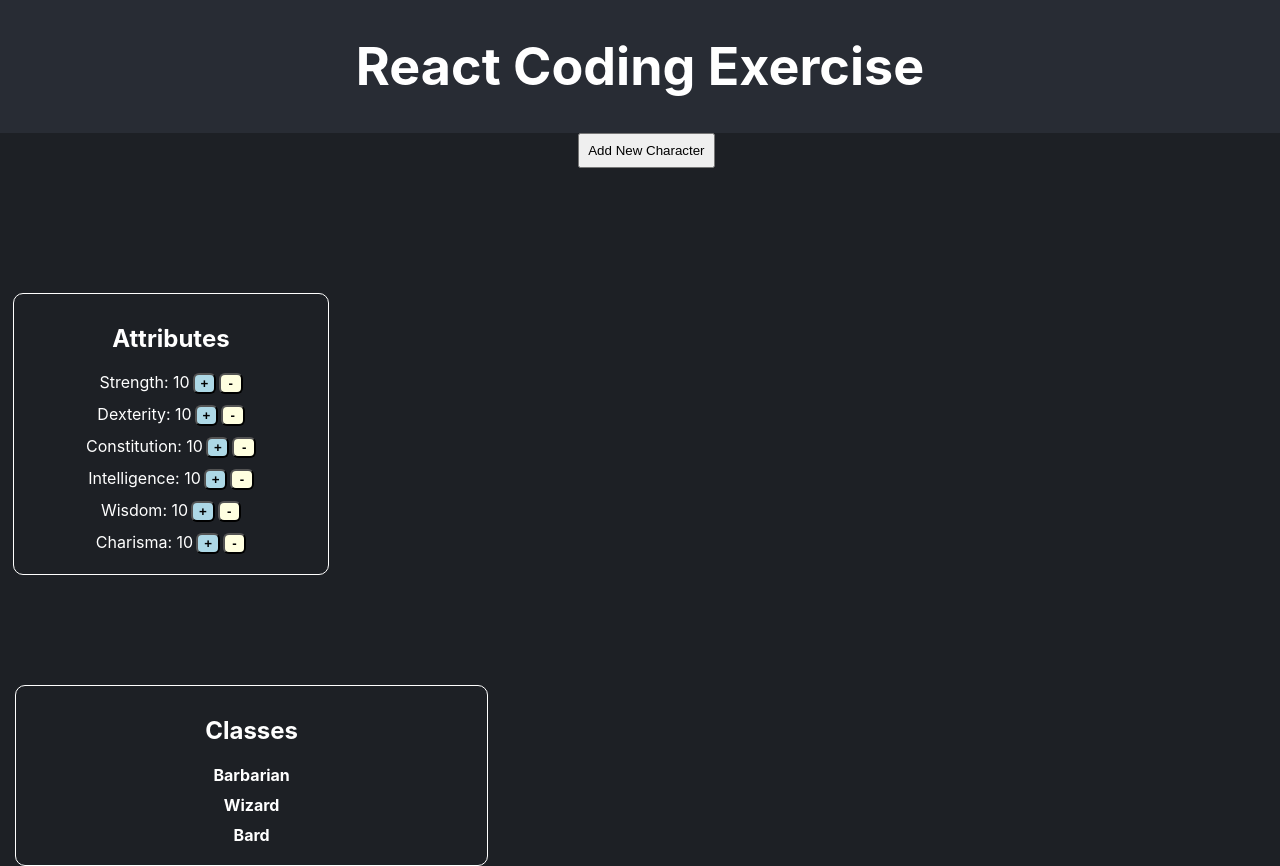
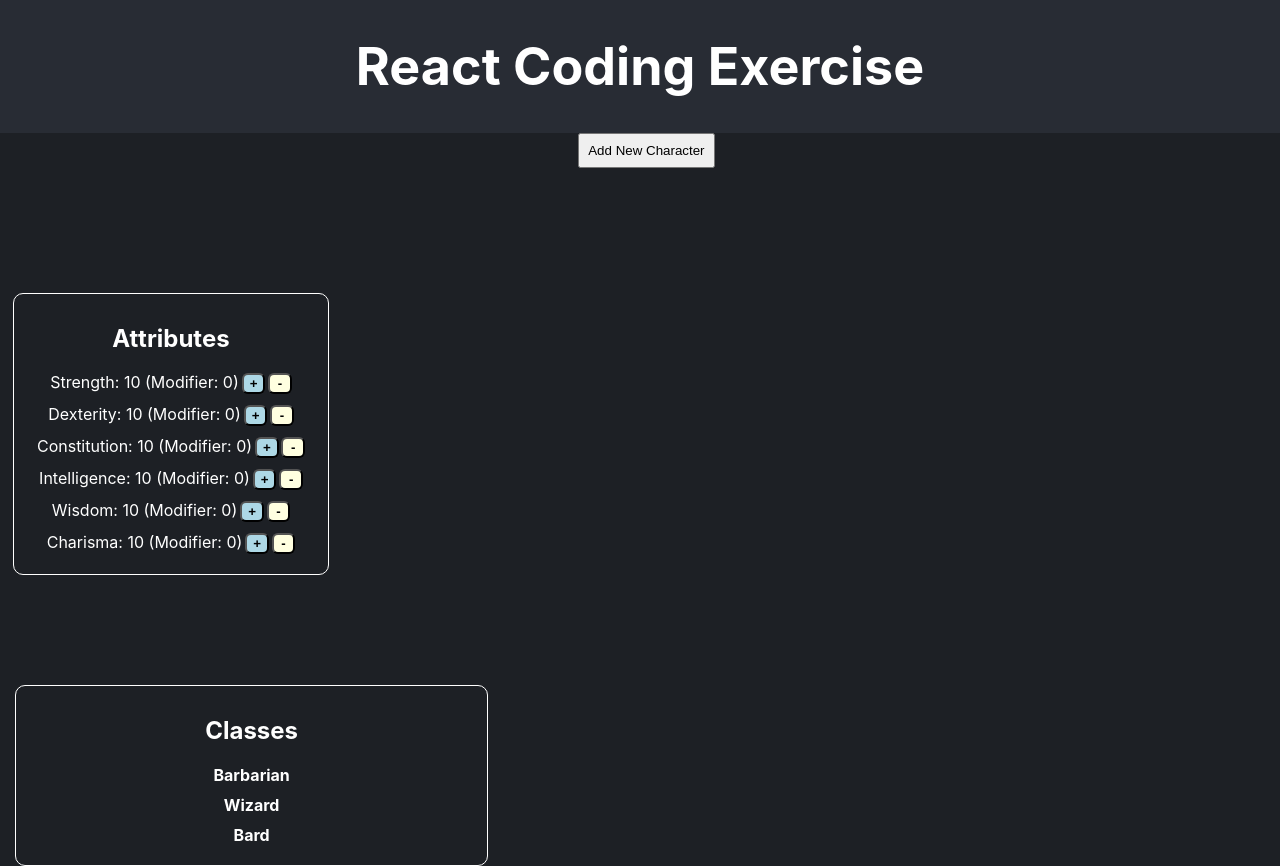
Before and after one commit to tejubhokare/recruiting-webapp-character, a React (Create React App) app: page / in a window 1280 px wide. Both pictures are taken after a click on the button "Add New Character". Built offline with nearby package versions, Linux system fonts and the light colour scheme.

Commit message:
Requirement 4: Added ability modifiers and their calculations logic

```diff
--- a/src/components/AttributeList.jsx
+++ b/src/components/AttributeList.jsx
@@ -16,6 +16,7 @@ const AttributeList = ({ characterId }) => {
             {Object.keys(character.attributes).map((attr) => (
                 <div key={attr} style={{ marginBottom: '10px' }}>
                     <span>{attr}: {character.attributes[attr]}</span>
+                    <span> (Modifier: {character.modifiers[attr]})</span>
                     <button className='buttonIncrement1' onClick={() => incrementAttribute(character.id, attr)}>+</button>
                     <button className='buttonDecrement1' onClick={() => decrementAttribute(character.id, attr)}>-</button>
                 </div>
--- a/src/contexts/CharacterContext.jsx
+++ b/src/contexts/CharacterContext.jsx
@@ -15,11 +15,19 @@ const CharacterProvider = ({ children }) => {
     const createNewCharacter = () => ({
         id: characters.length + 1,
         attributes: initialAttributes,
-        highlightedClass: []
+        highlightedClass: [],
+        modifiers: ATTRIBUTE_LIST.reduce((acc, attr) => {
+            acc[attr] = Math.floor((initialAttributes[attr] - 10) / 2);
+            return acc;
+        }, {}),
     });
 
     const addCharacter = () => {
         setCharacters([...characters, createNewCharacter()]);
+    };
+
+    const calculateModifier = (attributeValue) => {
+        return Math.floor((attributeValue - 10) / 2);
     };
 
     const incrementAttribute = (id, attr) => {
@@ -27,8 +35,9 @@ const CharacterProvider = ({ children }) => {
             prevCharacters.map(char => {
                 if (char.id === id) {
                     const newAttributes = { ...char.attributes, [attr]: char.attributes[attr] + 1 };
+                    const newModifiers = { ...char.modifiers, [attr]: calculateModifier(newAttributes[attr]) };
                     displayClass(id, newAttributes);
-                    return { ...char, attributes: newAttributes };
+                    return { ...char, attributes: newAttributes, modifiers: newModifiers };
                 }
                 return char;
             })
@@ -40,8 +49,9 @@ const CharacterProvider = ({ children }) => {
             prevCharacters.map(char => {
                 if (char.id === id) {
                     const newAttributes = { ...char.attributes, [attr]: char.attributes[attr] - 1 };
+                    const newModifiers = { ...char.modifiers, [attr]: calculateModifier(newAttributes[attr]) };
                     displayClass(id, newAttributes);
-                    return { ...char, attributes: newAttributes };
+                    return { ...char, attributes: newAttributes, modifiers: newModifiers };
                 }
                 return char;
             })
```
